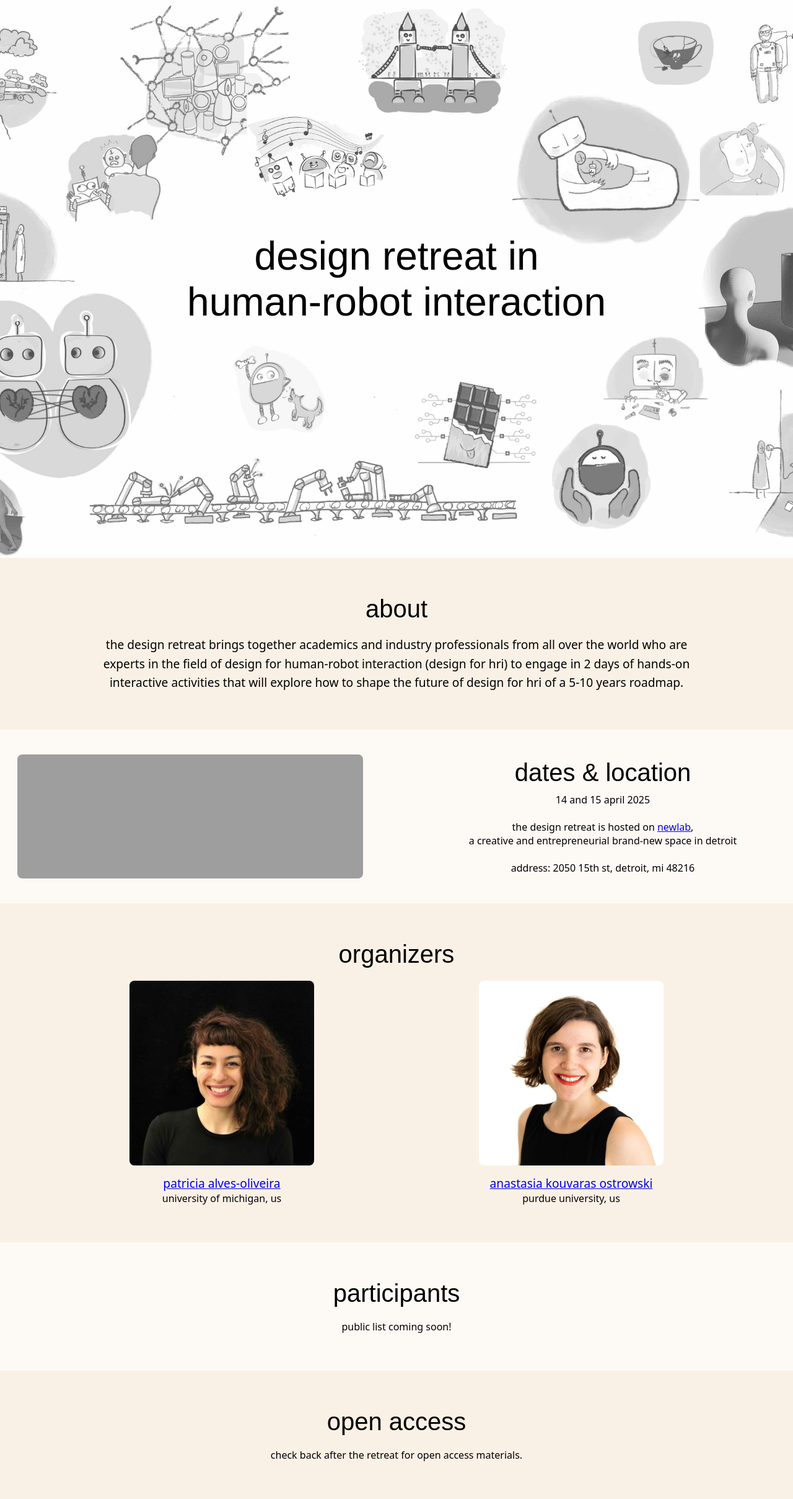
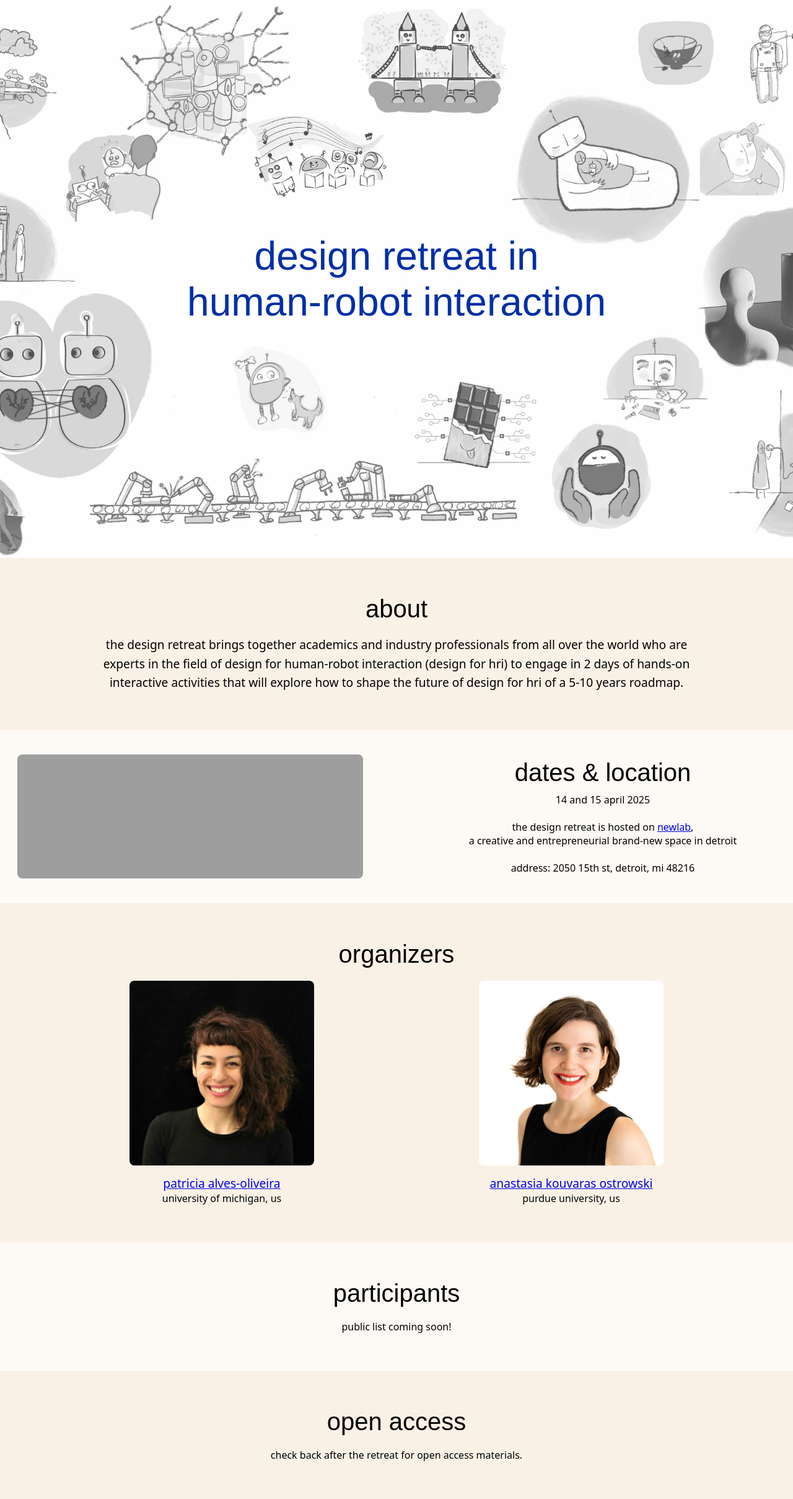
Before and after one commit to studiorobot/hridesignretreat.com, a Jekyll site: the page built from index.html, in a window 1280 px wide. Shown: the whole page at 62% size. Built offline with Jekyll 4.4.1, drawn with Linux system fonts in a browser that asks for light colours; some web fonts are replaced; grey boxes are pictures that could not be loaded.

Commit message:
update site

```diff
--- a/index.html
+++ b/index.html
@@ -51,8 +51,9 @@
             justify-content: center;
             align-items: center;
             background-color: white;
-            filter: grayscale(100%);
         }
+
+
 
         .hero-section .title-container {
             position: relative;
@@ -275,7 +276,7 @@
     <!-- hero section -->
     <div class="hero-section">
         <div class="title-container">
-            <h1>design retreat in<br>human-robot interaction</h1>
+            <h1 style="color:#002FA7">design retreat in<br>human-robot interaction</h1>
         </div>
     </div>
 
```
Also changed, not shown: cover.jpg, 1 other file.
